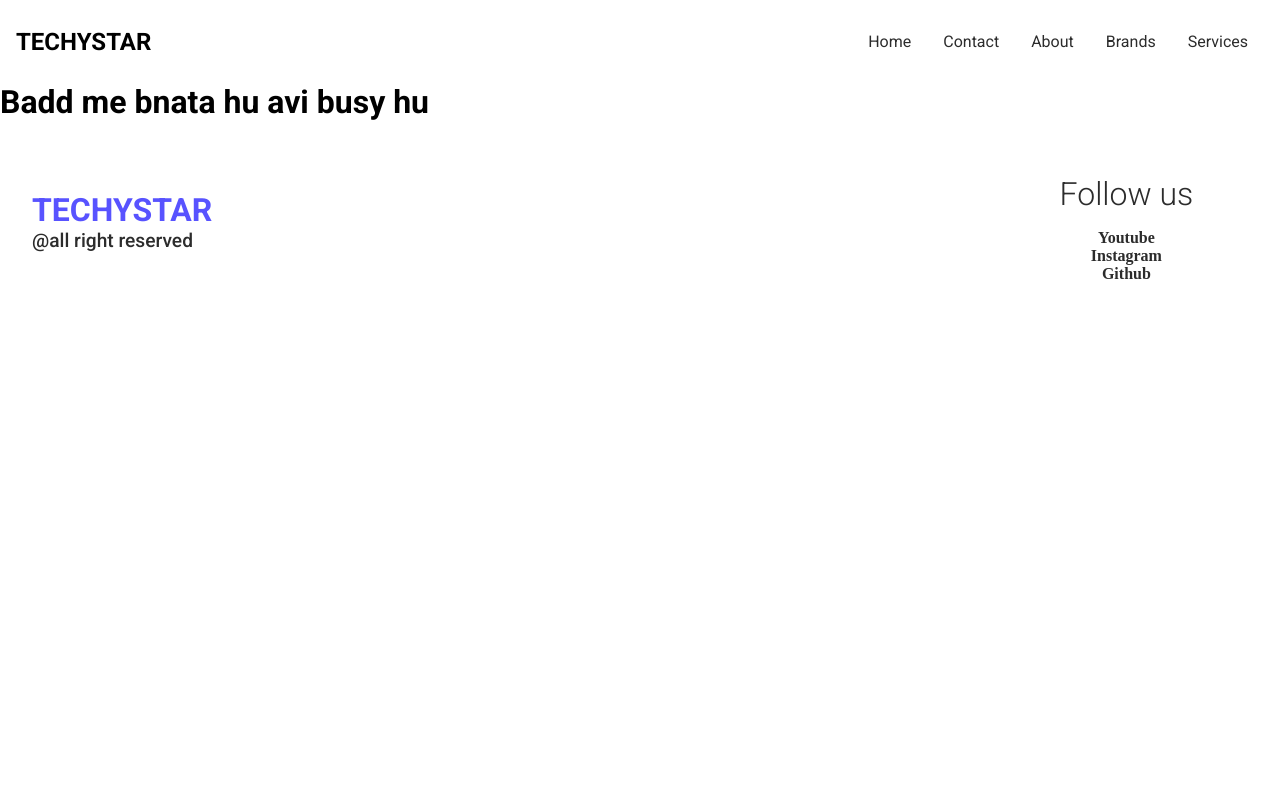
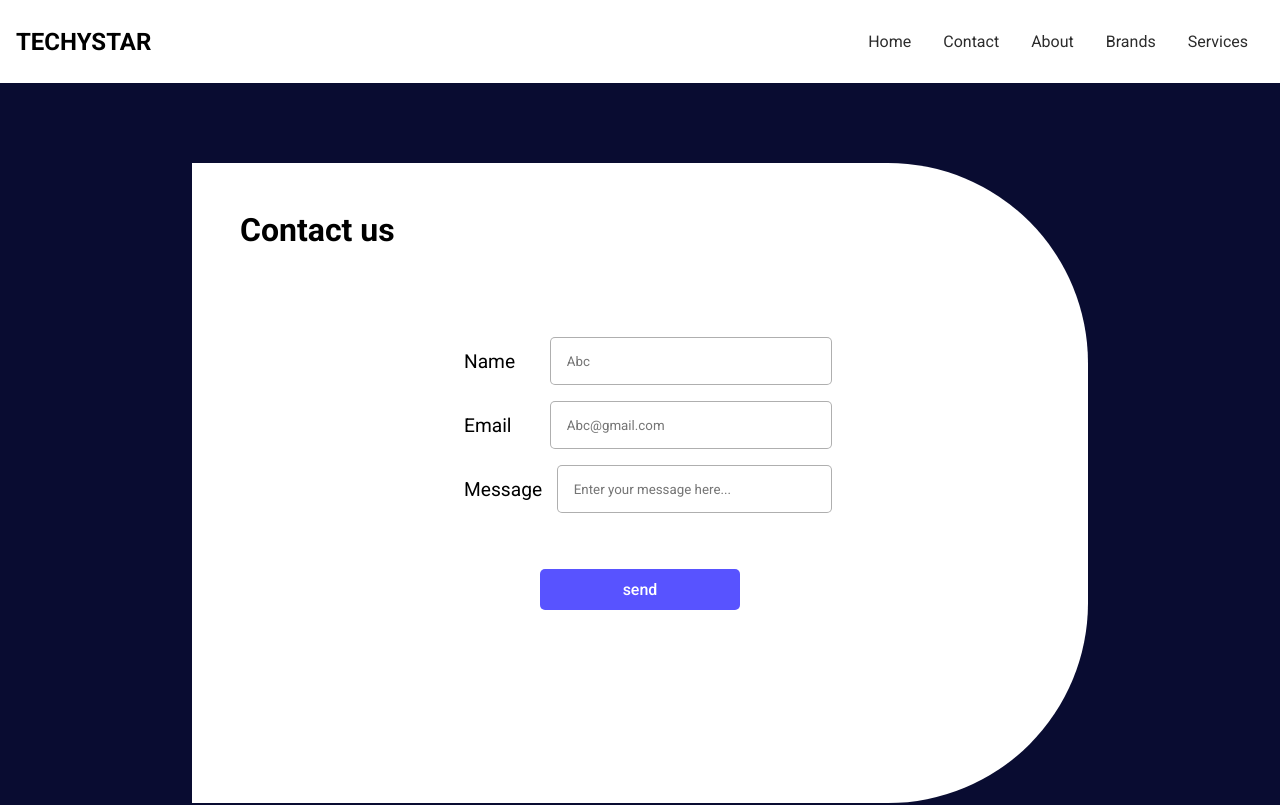
Before and after one commit to Ravi02RR/learing_scss, a React (Vite) app: page /contact in a window 1280 px wide. Shown: the top 805 px of the page. Built offline with nearby package versions, Linux system fonts and the light colour scheme.

Commit message:
contact_us_page

```diff
--- a/src/components/Contact.jsx
+++ b/src/components/Contact.jsx
@@ -3,8 +3,31 @@
 const Contact = () => {
     return (
         <div className="contact">
-            <main><h1>Badd me bnata hu avi busy hu
-            </h1></main>
+            <main>
+                <h1>Contact us</h1>
+
+
+                <form>
+                    <div>
+                        <label >Name</label>
+                        <input type="text" required placeholder="Abc" />
+                    </div>
+
+                    <div>
+                        <label >Email</label>
+                        <input type="email" required placeholder="Abc@gmail.com" />
+                    </div>
+
+
+                    <div>
+                        <label >Message</label>
+                        <input type="text" required placeholder="Enter your message here..." />
+                    </div>
+
+                    <button type="submit">send</button>
+                </form>
+
+            </main>
         </div>
     )
 }
--- a/src/styles/contact.scss
+++ b/src/styles/contact.scss
@@ -0,0 +1,61 @@
+@import "colors";
+
+.contact {
+  width: 100%;
+  height: 100vh;
+  background-color: $second;
+  display: flex;
+  justify-content: center;
+  align-items: center;
+  > main {
+    background-color: $first;
+    height: 40rem;
+    width: 70%;
+    padding: 3rem;
+    border-radius: 0 200px 200px 0;
+
+    > form {
+      margin: 5rem;
+      display: flex;
+      flex-direction: column;
+      align-items: center;
+      justify-content: center;
+      > div {
+        height: 3rem;
+        display: flex;
+        align-items: center;
+        justify-content: flex-end;
+        width: 60%;
+        margin: 0.5rem;
+        > label {
+          font: 400 1.2rem $text1;
+          width: 20%;
+          margin: 0 1rem;
+        }
+
+        > input {
+          align-self: stretch;
+          width: 80%;
+          padding: 1rem;
+          border-radius: 5px;
+          border: 1px solid rgba(123, 123, 123, 0.6);
+          outline: none;
+        }
+      }
+
+      >button{
+        margin: 3rem 0;
+        padding: 0.7rem;
+        border: none;
+        border-radius: 5px;
+        background-color: $third;
+        color: $first;
+        width: 200px;
+        font: 500 1rem $text1;
+        &:hover {
+          opacity: 0.9;
+        }
+      }
+    }
+  }
+}
```
